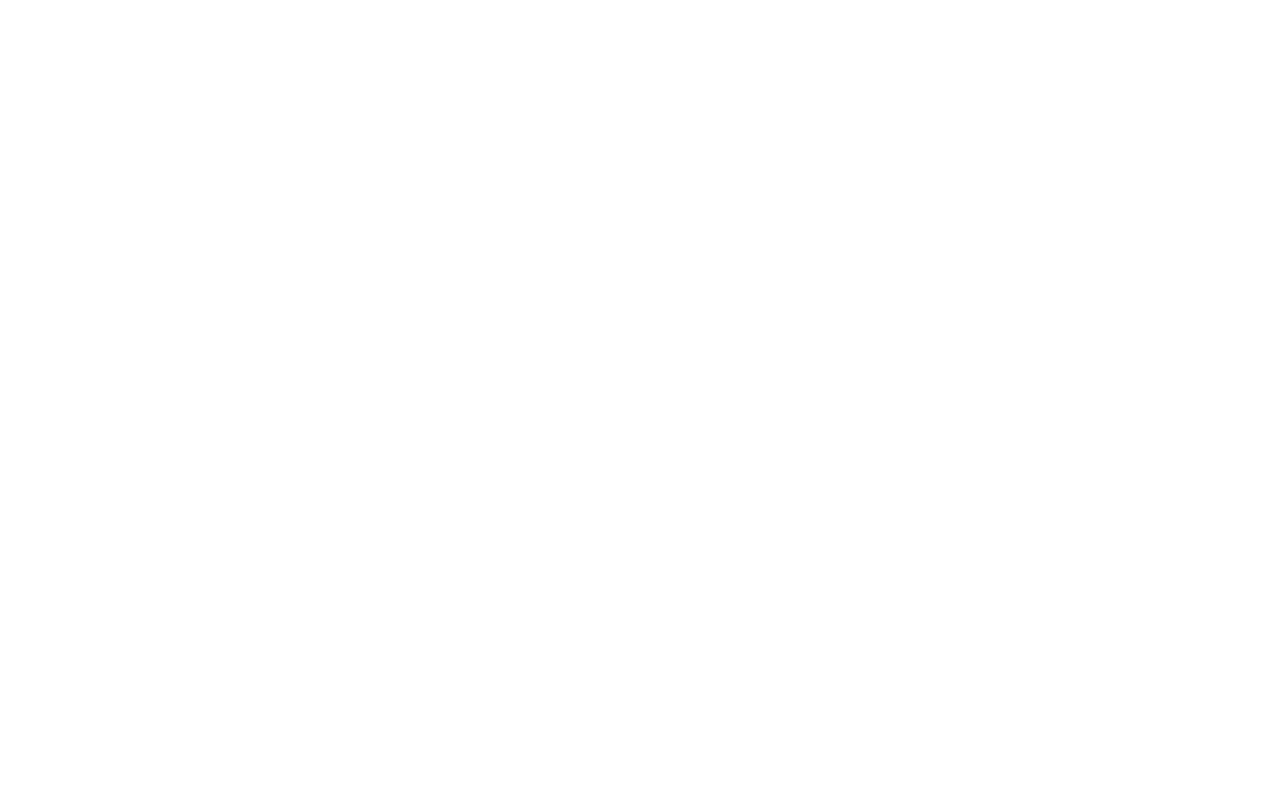
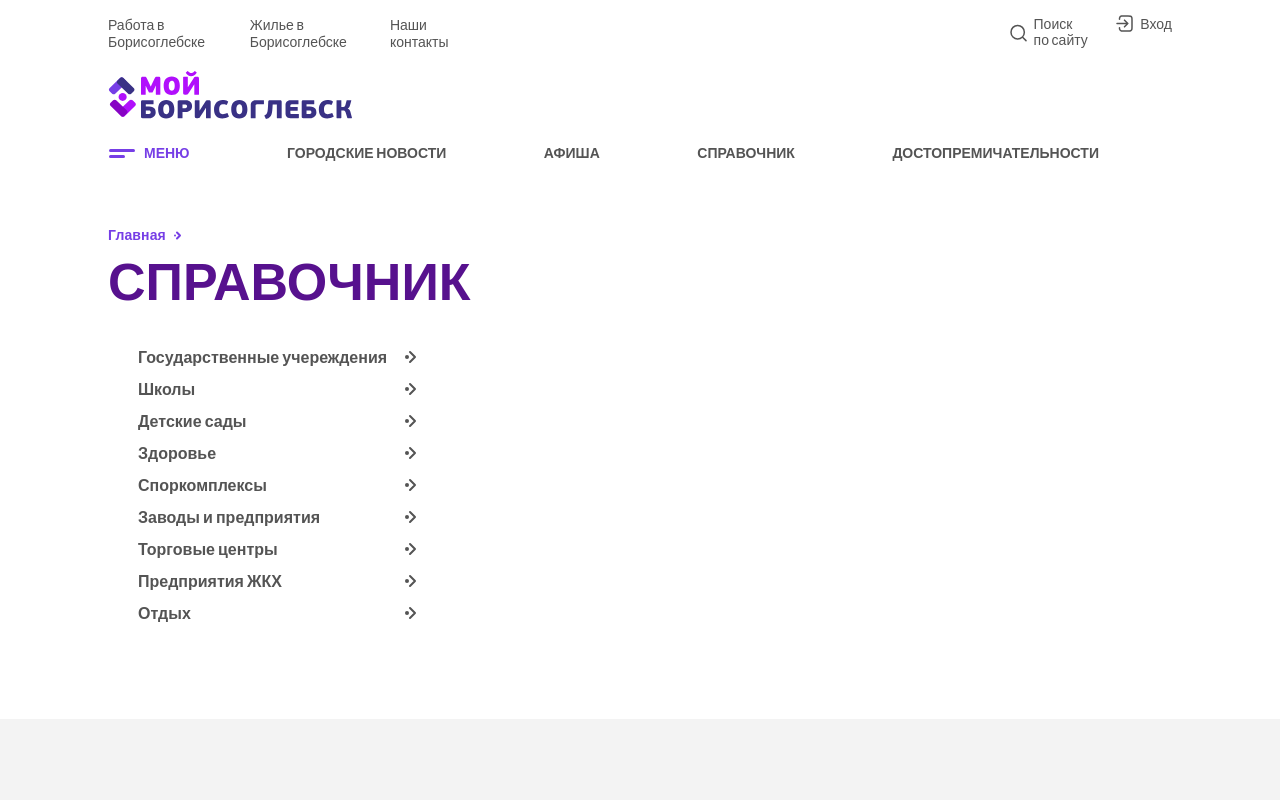
Before and after one commit to sky-trash/my_city, a Vue app: page /Directory in a window 1280 px wide. Before the commit this address had no page. Shown: the top 800 px of the page. Built offline with nearby package versions, Linux system fonts and the light colour scheme.

Commit message:
directory layout

```diff
--- /dev/null
+++ b/src/components/directory/directory.scss
@@ -0,0 +1,59 @@
+.directory {
+  padding: 60px 0;
+
+  &__layout {
+
+    &__home {
+      display: flex;
+      padding: 4px 0;
+
+      h1 {
+        font-family: var(--font-family);
+        font-weight: 600;
+        font-size: 14px;
+        line-height: 120%;
+        letter-spacing: 0.01em;
+        color: var(--text-link);
+      }
+      img {
+        padding: 0.5px 0 0.5px 4px;
+      }
+    }
+    &__text {
+      padding: 5px 0 0 0;
+
+      h1 {
+        font-family: var(--second-family);
+        font-weight: 900;
+        font-size: 52px;
+        line-height: 110%;
+        text-transform: uppercase;
+        color: var(--text-header);
+      }
+    }
+  }
+  &__content {
+    display: flex;
+    padding: 30px;
+
+    &__enterprises {
+
+      &__text {
+        padding: 4px 0;
+        display: flex;
+        justify-content: space-between;
+        width: 284px;
+
+        p {
+          font-family: var(--font-family);
+          font-weight: 600;
+          font-size: 16px;
+          line-height: 110%;
+          color: var(--text-dark-alt);
+
+          padding: 3px 0;
+        }
+      }
+    }
+  }
+}
--- /dev/null
+++ b/src/components/directory/directory.vue
@@ -0,0 +1,87 @@
+<script setup>
+import Header from '../layout/header/header.vue';
+import Application from '../application/application.vue';
+import Footer from '../layout/footer/footer.vue';
+</script>
+<template>
+  <Header />
+  <main class="directory">
+    <article class="directory__layout">
+      <a href="/">
+        <div class="directory__layout__home">
+          <h1>Главная</h1>
+          <img src="../../../public/directory/right.svg" alt="">
+        </div>
+      </a>
+      <div class="directory__layout__text">
+        <h1>Справочник</h1>
+      </div>
+    </article>
+    <article class="directory__content">
+      <div class="directory__content__enterprises">
+        <a href="#">
+          <div class="directory__content__enterprises__text">
+            <p>Государственные учереждения</p>
+            <img src="../../../public/directory/enterprises/right.svg" alt="">
+          </div>
+        </a>
+        <a href="#">
+          <div class="directory__content__enterprises__text">
+            <p>Школы</p>
+            <img src="../../../public/directory/enterprises/right.svg" alt="">
+          </div>
+        </a>
+        <a href="#">
+          <div class="directory__content__enterprises__text">
+            <p>Детские сады</p>
+            <img src="../../../public/directory/enterprises/right.svg" alt="">
+          </div>
+        </a>
+        <a href="#">
+          <div class="directory__content__enterprises__text">
+            <p>Здоровье</p>
+            <img src="../../../public/directory/enterprises/right.svg" alt="">
+          </div>
+        </a>
+        <a href="#">
+          <div class="directory__content__enterprises__text">
+            <p>Споркомплексы</p>
+            <img src="../../../public/directory/enterprises/right.svg" alt="">
+          </div>
+        </a>
+        <a href="#">
+          <div class="directory__content__enterprises__text">
+            <p>Заводы и предприятия</p>
+            <img src="../../../public/directory/enterprises/right.svg" alt="">
+          </div>
+        </a>
+        <a href="#">
+          <div class="directory__content__enterprises__text">
+            <p>Торговые центры</p>
+            <img src="../../../public/directory/enterprises/right.svg" alt="">
+          </div>
+        </a>
+        <a href="#">
+          <div class="directory__content__enterprises__text">
+            <p>Предприятия ЖКХ</p>
+            <img src="../../../public/directory/enterprises/right.svg" alt="">
+          </div>
+        </a>
+        <a href="#">
+          <div class="directory__content__enterprises__text">
+            <p>Отдых</p>
+            <img src="../../../public/directory/enterprises/right.svg" alt="">
+          </div>
+        </a>
+      </div>
+      <div class="directory__content__events">
+
+      </div>
+    </article>
+  </main>
+  <Application />
+  <Footer />
+</template>
+<style scoped>
+@import "./directory.scss";
+</style>
--- a/src/components/layout/header/header.vue
+++ b/src/components/layout/header/header.vue
@@ -37,7 +37,7 @@
     </a>
     <article class="header__navbar">
       <div class="header__navbar__menu">
-        <a href="#">
+        <a href="/">
           <img src="../../../../public/header/burger.svg" alt="">
           <h1>Меню</h1>
         </a>
@@ -51,10 +51,10 @@
           <img src="../../../../public/header/active-elip.svg" alt="">
           <h1>Афиша</h1>
         </a>
-        <a href="/News">
+        <!-- <a href="/City">
           <img src="../../../../public/header/active-elip.svg" alt="">
           <h1>Родной город</h1>
-        </a>
+        </a> -->
         <a href="/Directory">
           <img src="../../../../public/header/active-elip.svg" alt="">
           <h1>Справочник</h1>
--- /dev/null
+++ b/src/pages/Directory.vue
@@ -0,0 +1,7 @@
+<script setup>
+import Directory from "@/components/directory/directory.vue"
+</script>
+
+<template>
+  <Directory/>
+</template>
--- a/src/router/routes.js
+++ b/src/router/routes.js
@@ -4,6 +4,7 @@
 import Profile from "../pages/Profile.vue"
 import Poster from "../pages/Poster.vue"
 import News from "../pages/News.vue"
+import Directory from "../pages/Directory.vue"
 
 export const routes = [
   {
@@ -30,4 +31,8 @@
     path: "/News",
     component: News,
   },
+  {
+    path: "/Directory",
+    component: Directory,
+  },
 ]
```
Also changed, not shown: public/directory/enterprises/right.svg (added), public/directory/right.svg (added).
